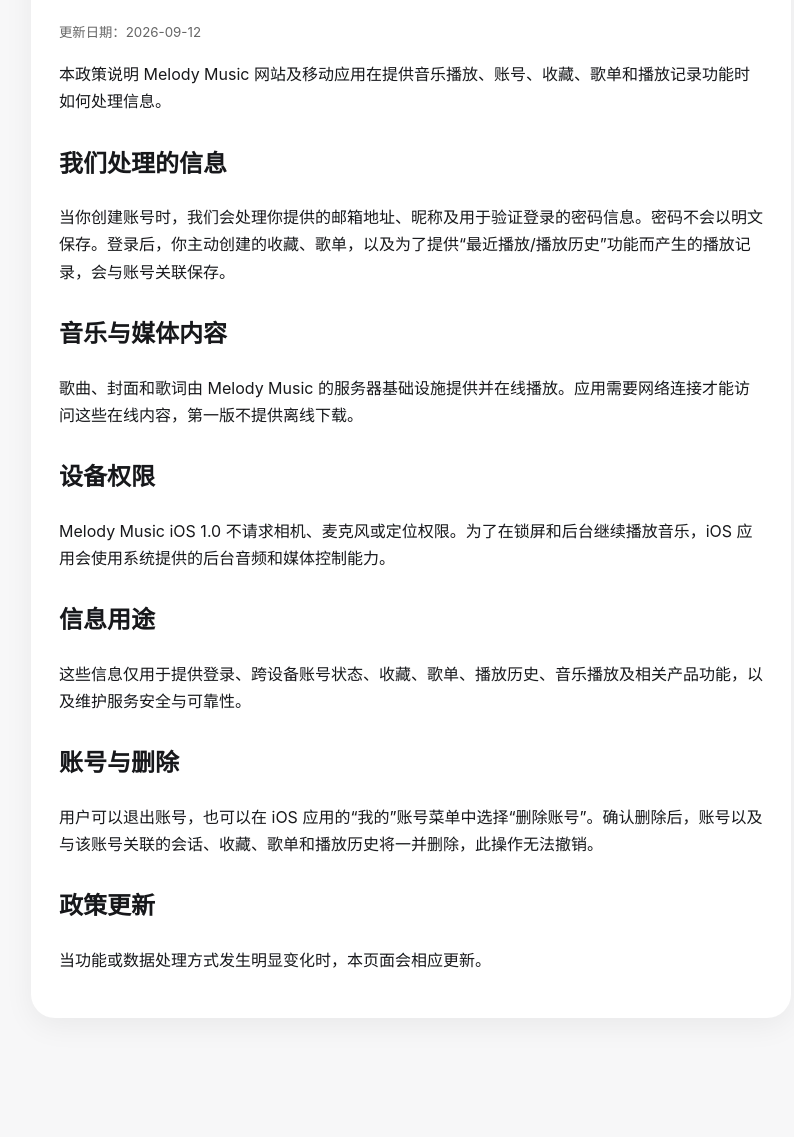
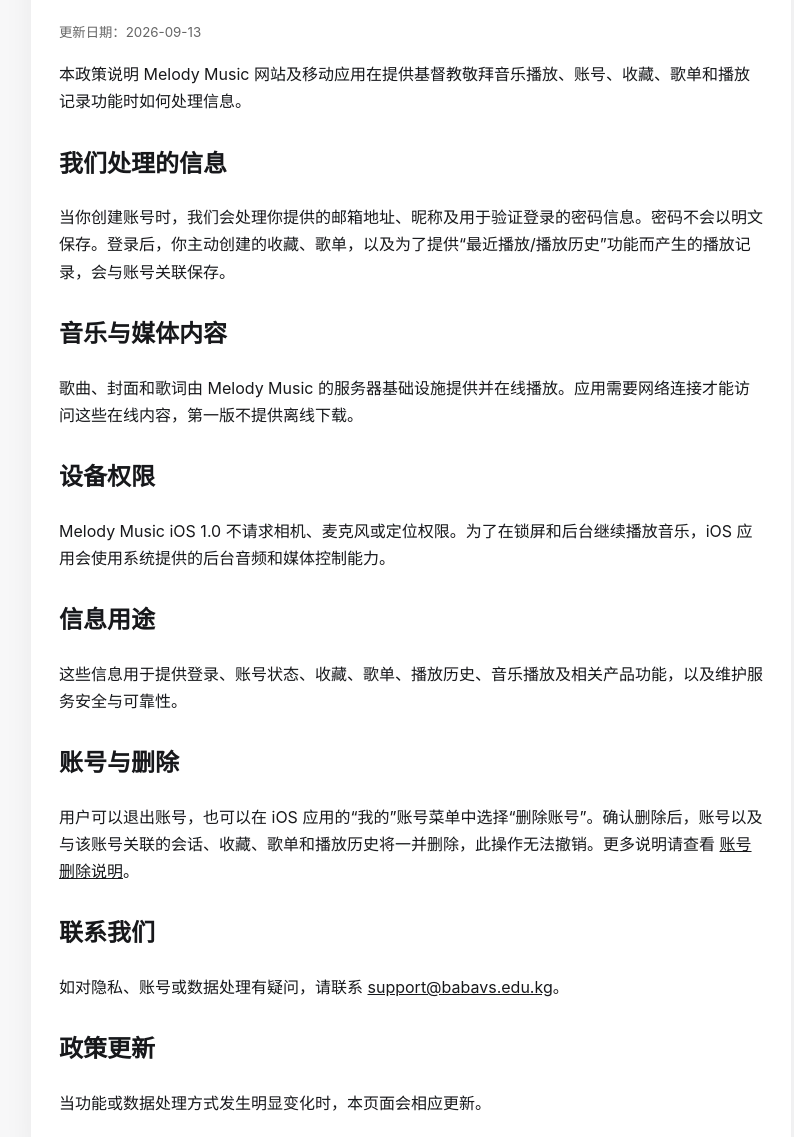
Before and after one commit to yasa706/melody-music, a website: page public/privacy.html in a window 1280 px wide. Shown: the part 163-1300 px from the top of the page, without its empty margins (229-1023 px from the left). Before the commit the page ends 1245 px from the top, so only its background shows below. Drawn offline with Linux system fonts and the light colour scheme.

Commit message:
docs(ios): add App Store privacy contact

```diff
--- a/public/privacy.html
+++ b/public/privacy.html
@@ -13,8 +13,8 @@
   <a class="back" href="/">← 返回 Melody Music</a>
   <main>
     <h1>Melody Music 隐私政策</h1>
-    <small>更新日期：2026-09-12</small>
-    <p>本政策说明 Melody Music 网站及移动应用在提供音乐播放、账号、收藏、歌单和播放记录功能时如何处理信息。</p>
+    <small>更新日期：2026-09-13</small>
+    <p>本政策说明 Melody Music 网站及移动应用在提供基督教敬拜音乐播放、账号、收藏、歌单和播放记录功能时如何处理信息。</p>
 
     <h2>我们处理的信息</h2>
     <p>当你创建账号时，我们会处理你提供的邮箱地址、昵称及用于验证登录的密码信息。密码不会以明文保存。登录后，你主动创建的收藏、歌单，以及为了提供“最近播放/播放历史”功能而产生的播放记录，会与账号关联保存。</p>
@@ -26,10 +26,13 @@
     <p>Melody Music iOS 1.0 不请求相机、麦克风或定位权限。为了在锁屏和后台继续播放音乐，iOS 应用会使用系统提供的后台音频和媒体控制能力。</p>
 
     <h2>信息用途</h2>
-    <p>这些信息仅用于提供登录、跨设备账号状态、收藏、歌单、播放历史、音乐播放及相关产品功能，以及维护服务安全与可靠性。</p>
+    <p>这些信息用于提供登录、账号状态、收藏、歌单、播放历史、音乐播放及相关产品功能，以及维护服务安全与可靠性。</p>
 
     <h2>账号与删除</h2>
-    <p>用户可以退出账号，也可以在 iOS 应用的“我的”账号菜单中选择“删除账号”。确认删除后，账号以及与该账号关联的会话、收藏、歌单和播放历史将一并删除，此操作无法撤销。</p>
+    <p>用户可以退出账号，也可以在 iOS 应用的“我的”账号菜单中选择“删除账号”。确认删除后，账号以及与该账号关联的会话、收藏、歌单和播放历史将一并删除，此操作无法撤销。更多说明请查看 <a href="/account-deletion.html">账号删除说明</a>。</p>
+
+    <h2>联系我们</h2>
+    <p>如对隐私、账号或数据处理有疑问，请联系 <a href="mailto:support@babavs.edu.kg">support@babavs.edu.kg</a>。</p>
 
     <h2>政策更新</h2>
     <p>当功能或数据处理方式发生明显变化时，本页面会相应更新。</p>
```
